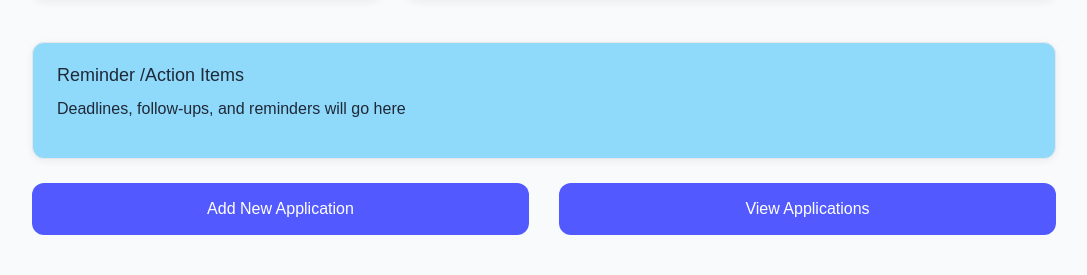
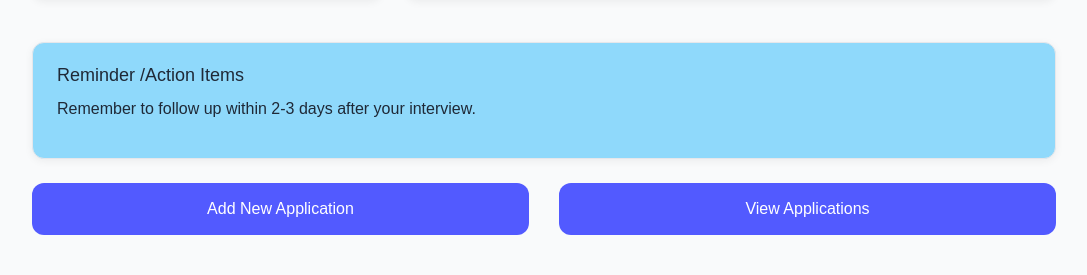
Before and after one commit to Jennijack89/job-application-tracker, a Flask app: page /dashboard in a window 1280 px wide. Shown: the part 937-1212 px from the top of the page, without its empty margins (96-1183 px from the left). Run offline with Flask 3, Linux system fonts and the light colour scheme; data comes from the database, SQL or seed files in the repository; both versions use the stored data as it was after the commit; some web fonts are replaced.

Commit message:
Add dashboard reminders, but it only shows 1 message at a time. still refining

```diff
--- a/app.py
+++ b/app.py
@@ -130,6 +130,17 @@ def dashboard():
         (start_of_week_str,)
     ).fetchone()[0]
 
+    if interview > 0:
+        reminder_message = "Remember to follow up within 2-3 days after your interview."
+    elif offer > 0:
+        reminder_message = "Review your offer details and keep track of any deadlines."
+    elif waiting > 0:
+        reminder_message = "Check in on applications that have been waiting for a response."
+    elif rejected > 0:
+        reminder_message = "Keep going and continue applying to new opportunities."
+    else:
+        reminder_message = "Start adding applications to begin tracking your progress."
+
     weekly_data_rows = conn.execute("""
         SELECT
             strftime('%m', apply_date) as month_num,
@@ -175,7 +186,8 @@ def dashboard():
         rejected=rejected,
         waiting=waiting,
         applied_this_week=applied_this_week,
-        weekly_data=weekly_data
+        weekly_data=weekly_data,
+        reminder_message=reminder_message
     )
 
 ## View Applications
--- a/templates/dashboard.html
+++ b/templates/dashboard.html
@@ -83,7 +83,7 @@
 
         <section class="reminder-bar">
             <h2 class="h3">Reminder /Action Items</h2>
-            <p class = "body-text"> Deadlines, follow-ups, and reminders will go here</p>
+            <p class = "body-text"> {{ reminder_message }}</p>
         </section>
 
         <div class="dashboard-actions">
```
Also changed, not shown: database/app.db.
